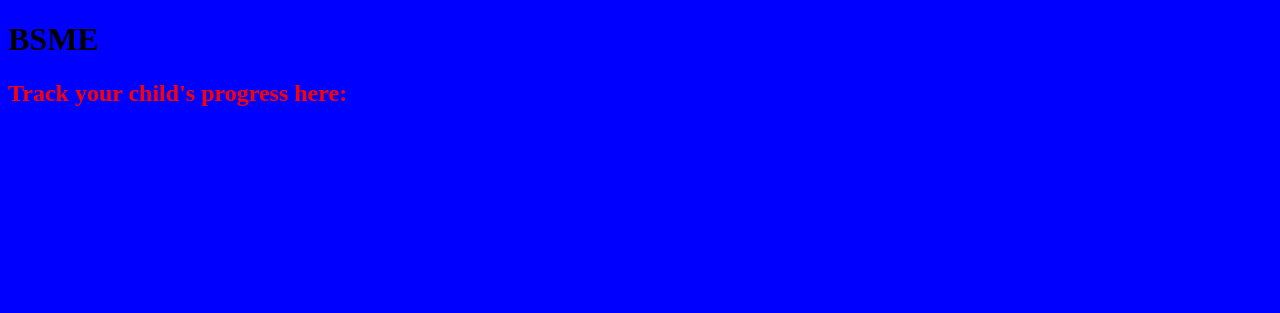
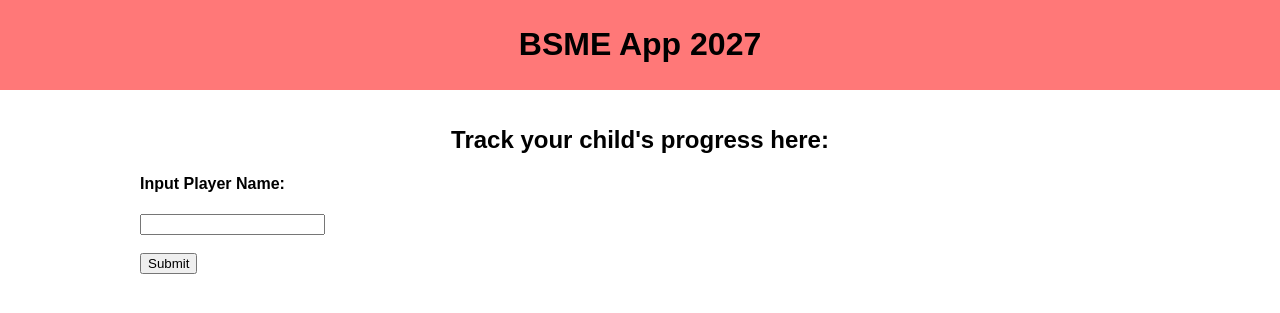
Before and after one commit to duckquypuf/bsmeapp, a Flask app: page / in a window 1280 px wide. Shown: the top 313 px of the page. Run offline with Flask 3, Linux system fonts and the light colour scheme.

Commit message:
Redid the front page and added a stylesheet with a form that is temporarily there

```diff
--- /dev/null
+++ b/static/style.css
@@ -0,0 +1,21 @@
+body {
+    font-family: Arial, Helvetica, sans-serif;
+    margin: 0 auto;
+}
+
+header {
+    background-color: rgb(255, 120, 120);
+    text-align: center;
+    padding: 5px;
+    margin: 0 auto;
+}
+
+main {
+    max-width: 1000px;
+    margin: 0 auto;
+    padding: 1rem;
+}
+
+h1, h2 {
+    text-align: center;
+}
--- a/templates/index.html
+++ b/templates/index.html
@@ -2,18 +2,20 @@
 <html lang="en">
 <head>
   <title>My Mobile Site</title>
-  <style>
-    body {
-        background-color: rgb(0,0,255)
-    }
-
-    h2 {
-        color: rgb(255,0,0)
-    }
-  </style>
+  <link rel="stylesheet" href="{{ url_for('static', filename='style.css') }}">
 </head>
 <body>
-  <h1>BSME</h1>
-  <h2>Track your child's progress here:</h2>
+  <header>
+    <h1>BSME App 2027</h1>
+  </header>
+
+  <main>
+    <h2>Track your child's progress here:</h2>
+    <form>
+      <h4>Input Player Name:</h6>
+      <input title="Name"><br><br>
+      <button type="submit">Submit</button>
+    </form>
+  </main>
 </body>
 </html>
```
